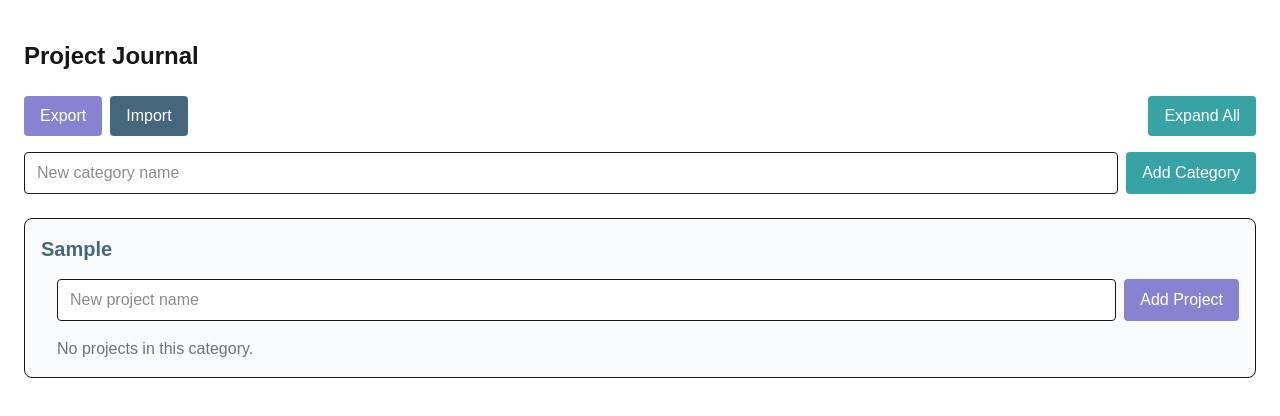
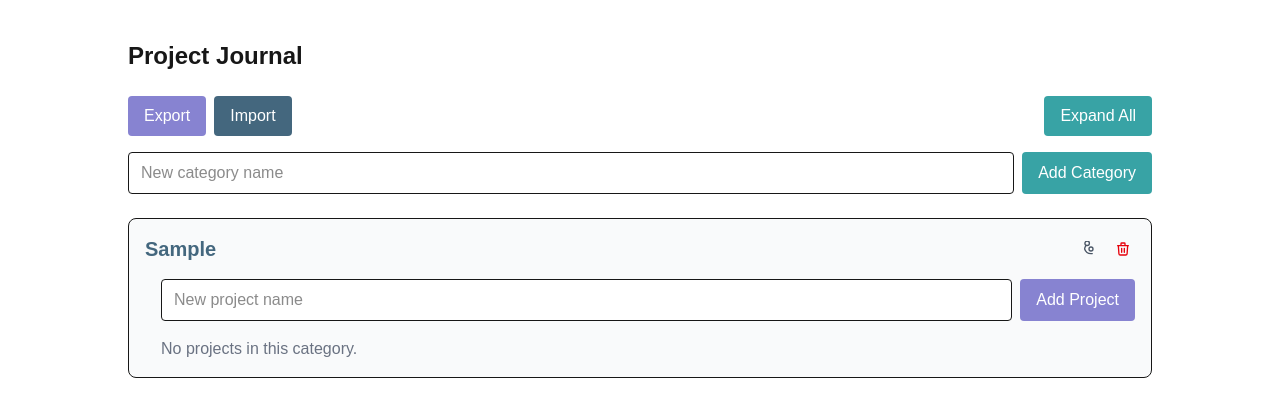
Before and after one commit to Linux711/kibi, a Next.js app: page / in a window 1280 px wide. Both pictures are taken after typing "Sample" into the empty fields and a click on the button "Add Category". Shown: the top 416 px of the page. Built offline with nearby package versions, Linux system fonts and the light colour scheme.

Commit message:
removed previous changes

```diff
--- a/app/page.tsx
+++ b/app/page.tsx
@@ -14,6 +14,8 @@ export default function Home() {
   const [selectedCategoryId, setSelectedCategoryId] = useState<string | null>(null);
   const [projectInputs, setProjectInputs] = useState<{[key: string]: string}>({});
   const [expandByDefault, setExpandByDefault] = useState(true);
+  const [hiddenCategories, setHiddenCategories] = useState<Set<string>>(new Set());
+  const [hiddenProjects, setHiddenProjects] = useState<Set<string>>(new Set());
   const fileInputRef = useRef<HTMLInputElement>(null);
   function handleExport() {
     const data = exportCategories();
@@ -108,13 +110,22 @@ export default function Home() {
     saveCategories(updated);
   }
 
+  function deleteCategory(categoryId: string) {
+    const updated = categories.filter(cat => cat.id !== categoryId);
+    setCategories(updated);
+    saveCategories(updated);
+    if (selectedCategoryId === categoryId) {
+      setSelectedCategoryId(updated.length > 0 ? updated[0].id : null);
+    }
+  }
+
   const handleDataChange = () => {
     setCategories(loadCategories());
   };
 
   return (
-    <main className="py-10 px-6">
-      <div className="w-full">
+    <main className="py-10 px-4">
+      <div className="max-w-5xl mx-auto">
         <h1 className="text-2xl font-bold mb-6">Project Journal</h1>
         {/* Export/Import Buttons */}
         <div className="flex gap-2 mb-4">
@@ -167,17 +178,84 @@ export default function Home() {
         </form>
 
         <div className="space-y-6">
+          {hiddenCategories.size > 0 && (
+            <div className="bg-blue-50 border border-blue-200 rounded-lg p-3 mb-4">
+              <div className="text-sm font-medium mb-2">Hidden Categories ({hiddenCategories.size}):</div>
+              <div className="flex flex-wrap gap-2">
+                {categories.filter(cat => hiddenCategories.has(cat.id)).map(cat => (
+                  <button
+                    key={cat.id}
+                    className="bg-blue-200 hover:bg-blue-300 text-blue-900 px-3 py-1 rounded text-sm"
+                    onClick={() => setHiddenCategories(prev => {
+                      const newSet = new Set(prev);
+                      newSet.delete(cat.id);
+                      return newSet;
+                    })}
+                  >
+                    {cat.name} (show)
+                  </button>
+                ))}
+              </div>
+            </div>
+          )}
+          {hiddenProjects.size > 0 && (
+            <div className="bg-green-50 border border-green-200 rounded-lg p-3 mb-4">
+              <div className="text-sm font-medium mb-2">Hidden Projects ({hiddenProjects.size}):</div>
+              <div className="flex flex-wrap gap-2">
+                {categories.flatMap(cat => cat.projects.filter(p => hiddenProjects.has(p.id))).map(p => (
+                  <button
+                    key={p.id}
+                    className="bg-green-200 hover:bg-green-300 text-green-900 px-3 py-1 rounded text-sm"
+                    onClick={() => setHiddenProjects(prev => {
+                      const newSet = new Set(prev);
+                      newSet.delete(p.id);
+                      return newSet;
+                    })}
+                  >
+                    {p.name} (show)
+                  </button>
+                ))}
+              </div>
+            </div>
+          )}
           {categories.length === 0 ? (
             <div className="text-gray-500">No categories yet.</div>
           ) : (
             categories.map(cat => (
+              !hiddenCategories.has(cat.id) && (
               <div key={cat.id} className="border rounded-lg p-4 bg-gray-50">
+                <div className="flex items-center justify-between mb-4">
                   <h2
-                  className={`text-xl font-semibold mb-4 cursor-pointer ${(expandByDefault || selectedCategoryId === cat.id) ? 'text-[#44677eff]' : 'text-gray-700'}`}
+                    className={`text-xl font-semibold cursor-pointer ${(expandByDefault || selectedCategoryId === cat.id) ? 'text-[#44677eff]' : 'text-gray-700'}`}
                     onClick={() => setSelectedCategoryId(selectedCategoryId === cat.id ? null : cat.id)}
                   >
                     {cat.name}
                   </h2>
+                  <div className="flex gap-2">
+                    <button
+                      className="text-gray-600 hover:text-gray-800 p-1"
+                      onClick={() => setHiddenCategories(prev => new Set([...prev, cat.id]))}
+                      title="Hide Category"
+                    >
+                      <svg className="w-4 h-4" fill="none" stroke="currentColor" viewBox="0 0 24 24">
+                        <path strokeLinecap="round" strokeLinejoin="round" strokeWidth={2} d="M13.875 18.825A10.05 10.05 0 0112 19c-4.478 0-8.268-2.943-9.543-7a9.97 9.97 0 011.563-4.803m5.596-3.856a3.375 3.375 0 11-6.75 0 3.375 3.375 0 016.75 0M15 12a3 3 0 11-6 0 3 3 0 016 0z" />
+                      </svg>
+                    </button>
+                    <button
+                      className="text-red-600 hover:text-red-800 p-1"
+                      onClick={() => {
+                        if (window.confirm(`Are you sure you want to delete "${cat.name}" and all its projects?`)) {
+                          deleteCategory(cat.id);
+                        }
+                      }}
+                      title="Delete Category"
+                    >
+                      <svg className="w-4 h-4" fill="none" stroke="currentColor" viewBox="0 0 24 24">
+                        <path strokeLinecap="round" strokeLinejoin="round" strokeWidth={2} d="M19 7l-.867 12.142A2 2 0 0116.138 21H7.862a2 2 0 01-1.995-1.858L5 7m5 4v6m4-6v6m1-10V4a1 1 0 00-1-1h-4a1 1 0 00-1 1v3M4 7h16" />
+                      </svg>
+                    </button>
+                  </div>
+                </div>
                 {(expandByDefault || selectedCategoryId === cat.id) && (
                   <>
                     <form onSubmit={(e) => { e.preventDefault(); addProjectToCategory(cat.id, projectInputs[cat.id] || ''); setProjectInputs(prev => ({...prev, [cat.id]: ''})); }} className="flex gap-2 mb-4 ml-4">
@@ -200,7 +278,17 @@ export default function Home() {
                       {cat.projects.length === 0 ? (
                         <div className="text-gray-500 ml-4">No projects in this category.</div>
                       ) : (
-                        cat.projects.map(p => (
+                        cat.projects.filter(p => !hiddenProjects.has(p.id)).map(p => (
+                          <div key={p.id} className="relative">
+                            <button
+                              className="absolute top-2 right-2 text-gray-500 hover:text-gray-700 z-10 p-1"
+                              onClick={() => setHiddenProjects(prev => new Set([...prev, p.id]))}
+                              title="Hide Project"
+                            >
+                              <svg className="w-4 h-4" fill="none" stroke="currentColor" viewBox="0 0 24 24">
+                                <path strokeLinecap="round" strokeLinejoin="round" strokeWidth={2} d="M13.875 18.825A10.05 10.05 0 0112 19c-4.478 0-8.268-2.943-9.543-7a9.97 9.97 0 011.563-4.803m5.596-3.856a3.375 3.375 0 11-6.75 0 3.375 3.375 0 016.75 0M15 12a3 3 0 11-6 0 3 3 0 016 0z" />
+                              </svg>
+                            </button>
                             <ProjectCard
                             key={p.id}
                             project={p}
@@ -234,12 +322,14 @@ export default function Home() {
                               saveCategories(updated);
                             }}
                           />
+                          </div>
                         ))
                       )}
                     </div>
                   </>
                 )}
               </div>
+              )
             ))
           )}
         </div>
```
Lines whose indentation alone changed are shown as unchanged.
